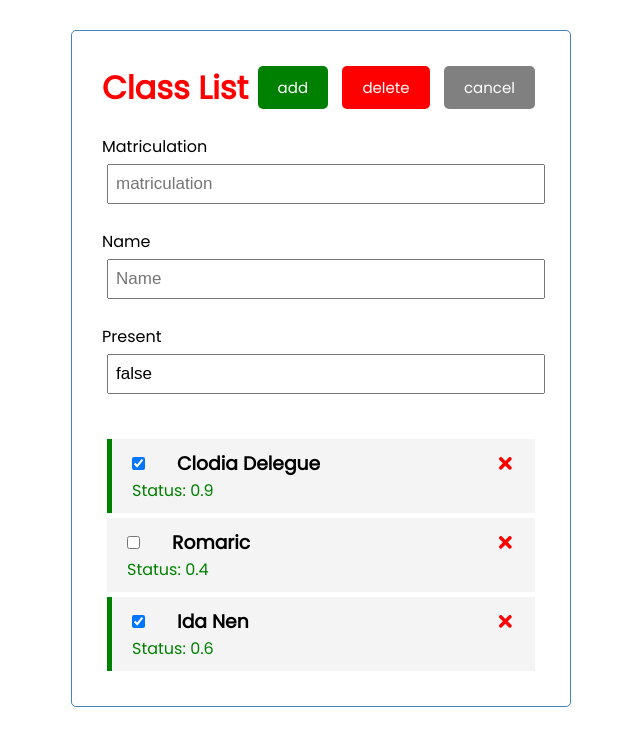
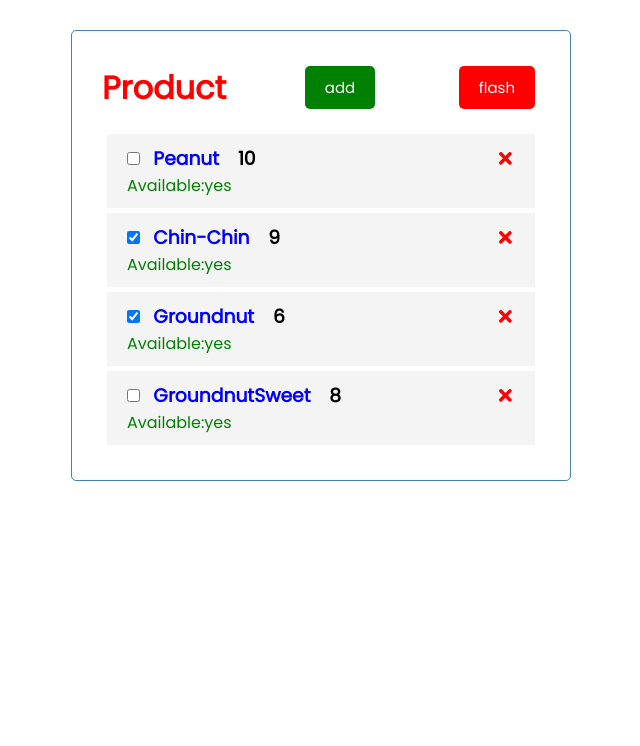
Before and after one commit to shekinahmanyi/Assignment-Full-Stack, a React (Create React App) app: page / in a window 1280 px wide. Shown: the top 746 px of the page, without its empty margins (319-959 px from the left). Built offline with nearby package versions, Linux system fonts and the light colour scheme.

Commit message:
Part of the Assessment given in Class Modified some components to display a list of messages Modified the Header components Modified the student component

```diff
--- a/src/App.js
+++ b/src/App.js
@@ -2,25 +2,17 @@ import React from "react";
 import Header from "./Header";
 import List from "./List";
 import { useState } from "react";
-import { v4 as uuidv4 } from 'uuid';
-import AddStudent from "./components/AddStudent";
+
 
 function App() {
-  const title = "Class List";
+  const title = "Product";
   const [students, setStudents] = useState([
-    { id: 1, Matriculation: 'CT22A184', name: "Clodia Delegue", present: true, status: 9/10 },
-    { id: 2, Matriculation: 'CT22A023', name: "Romaric", present: false, status: 4/10 },
-    { id: 3, Matriculation: 'CT22A257', name: "Ida Nen", present: true, status: 6/10 },
+    { id: 1, name: "Peanut", available: false, Quantity:10 },
+    { id: 2,  name: "Chin-Chin", available: true, Quantity:9 },
+    { id: 3, name: "Groundnut", available: true, Quantity: 6 },
+    { id: 4, name: "GroundnutSweet", available: false, Quantity: 8 },
   ]);
 
-  // Add a Student
-  const AddOneStudent = (student) => {
-    console.log("Student added:", student);
-    const id = uuidv4();
-    console.log(id);
-    const newStudent = { id, status: 1/10, ...student };
-    setStudents([...students, newStudent]);
-  }
 
   // Delete Student
   const deleteStudent = (id) => {
@@ -42,7 +34,6 @@ function App() {
   return (
     <div className="container">
       <Header title={title} />
-      <AddStudent onAdd={AddOneStudent} />
       {students.length > 0 ? (
         <List students={students} onDelete={deleteStudent} onToggle={onTogglePresence}/>
       ) : (
--- a/src/Header.js
+++ b/src/Header.js
@@ -10,15 +10,12 @@ function Header({ title }) {
   const onClickDelete = () => {
     console.log('clicked Delete')
   }
-  const onClickCancel = () => {
-    console.log('clicked cancel')
-  }
   return (
     <header className="header">
       <h1 style={HeaderStyle}>{title}</h1>
       <Button color="green" text="add" onClick={onClickAdd}/>
-      <Button color="red" text="delete" onClick={onClickDelete}/>
-      <Button color="gray" text="cancel" onClick={onClickCancel}/>
+      <Button color="red" text="flash" onClick={onClickDelete}/>
+
     </header>
   );
 }
--- a/src/Student.js
+++ b/src/Student.js
@@ -13,18 +13,18 @@ const Student = ({ student, onDelete, onTogglePresence }) => {
           <input
             style={{display:"inline-block",marginRight:'1em'}}
             type="checkbox"
-            checked={student.present}
+            checked={student.available}
             onChange={handlePresenceClick}
           />
-          <span style={{fontWeight:'bold',color:"blue",marginRight:'1em'}}>{student.matriculation}</span>
-          {student.name}
+          <span style={{fontWeight:'bold',color:"blue",marginRight:'1em'}}>{student.name}</span>
+          {student.Quantity}
         </span>
         <FaTimes
         style={{color:'red',cursor:'pointer'}}
         onClick= {()=> onDelete(student.id)}
         />
       </h3>
-      <p style={{color:'green'}}>Status: {student.status}</p>
+      <p style={{color:'green'}}>Available:yes </p>
     </div>
   );
 };
```
